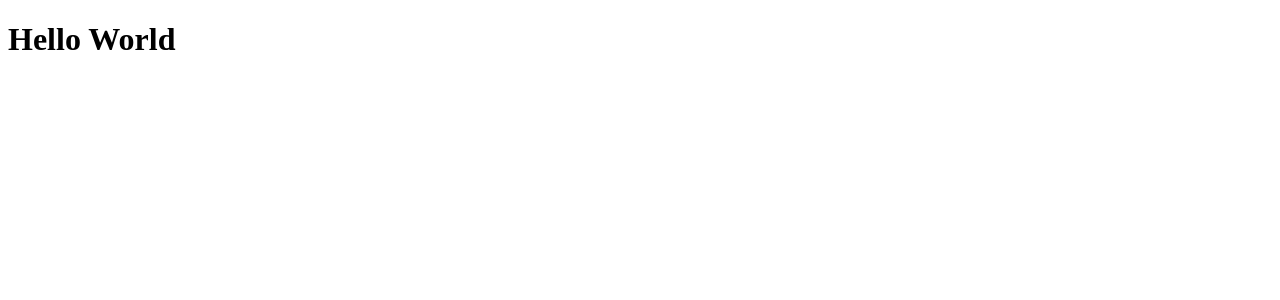
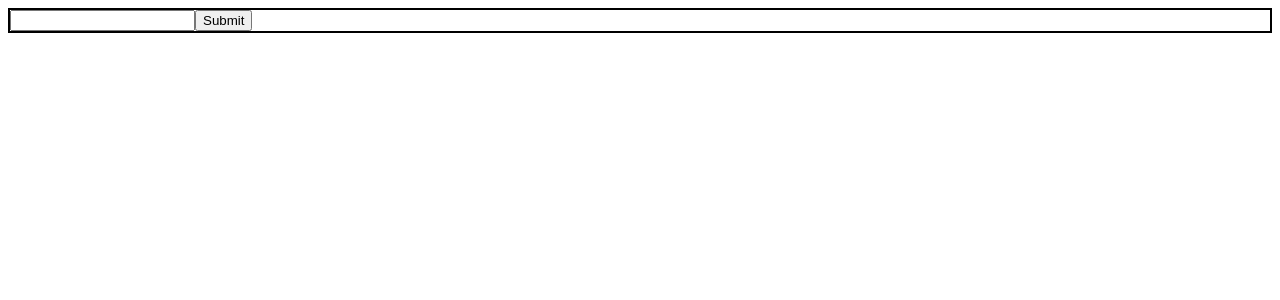
Before and after one commit to JMoneymaker/fibonacci-a-gogo, a React app: page / in a window 1280 px wide. Shown: the top 300 px of the page. Built offline with nearby package versions, Linux system fonts and the light colour scheme.

Commit message:
basic api working

```diff
--- a/src/components/App/App.jsx
+++ b/src/components/App/App.jsx
@@ -1,5 +1,6 @@
 import React from 'react';
+import Form from './Form';
 
 export default function App() {
-  return <h1>Hello World</h1>;
+  return <Form />;
 }
--- /dev/null
+++ b/src/components/App/Form.css
@@ -0,0 +1,3 @@
+.Form {
+    border: 2px solid black;
+}
--- /dev/null
+++ b/src/components/App/Form.jsx
@@ -0,0 +1,30 @@
+import React, { useState } from 'react';
+import styles from './Form.css';
+import { getFibonacci } from '../../services/getGoing';
+
+const Form = () => {
+  const [input, setInput] = useState('');
+  const [output, setOutput] = useState('');
+
+  const handleSubmit = (event) => {
+    event.preventDefault();
+    getFibonacci(input)
+      .then(res => setOutput(res));
+  };
+
+  const handleChange = ({ target }) => {
+    setInput(target.value);
+  };
+
+  return (
+    <>
+      <form className={styles.Form} onSubmit={handleSubmit}>
+        <input type='text' value={input} onChange={handleChange}></input>
+        <button>Submit</button>
+      </form>
+      <div>{output}</div>
+    </>
+  );
+};
+
+export default Form;
--- /dev/null
+++ b/src/services/getGoing.js
@@ -0,0 +1,4 @@
+export const getFibonacci = userInput => {
+  return fetch(`http://localhost:8080/api/hello/${userInput}`)
+    .then(res => res.text());
+};
```
Also changed, not shown: 1 other file (tests, documents, lock files or other folders).
